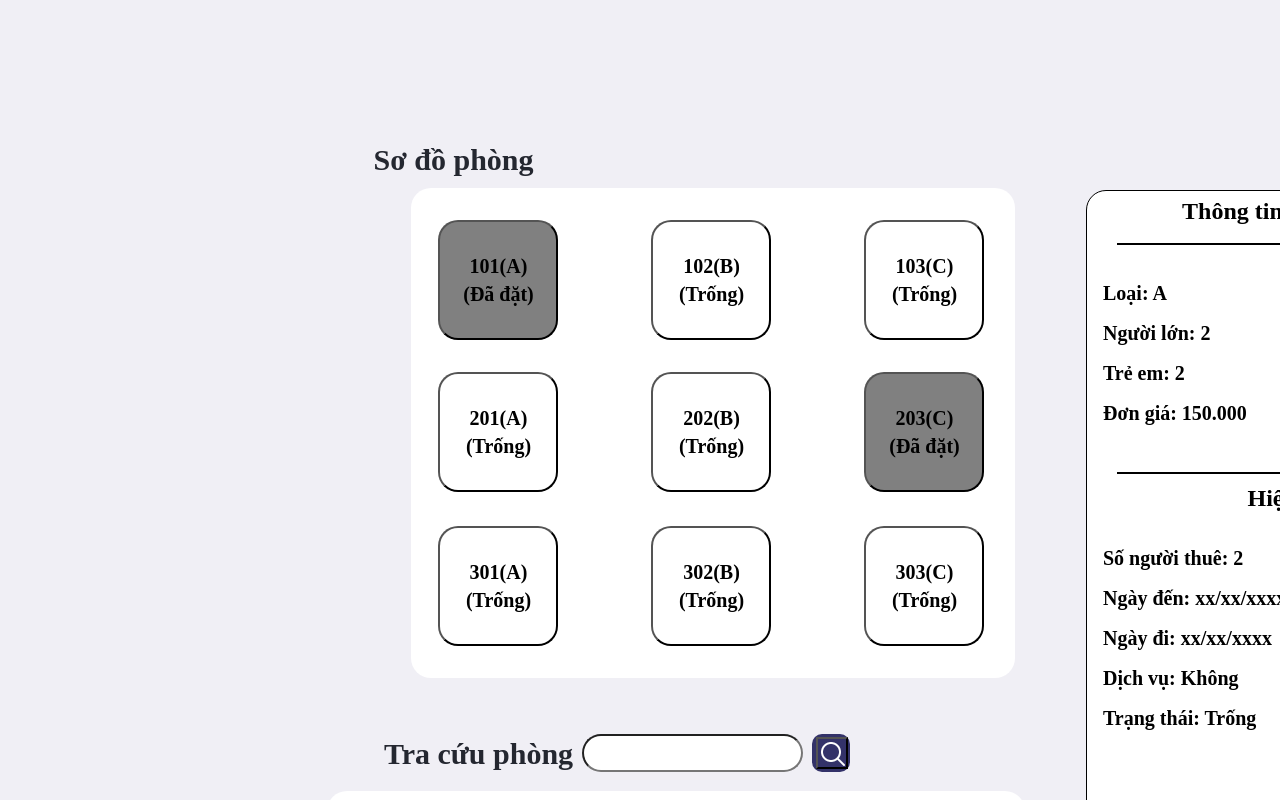
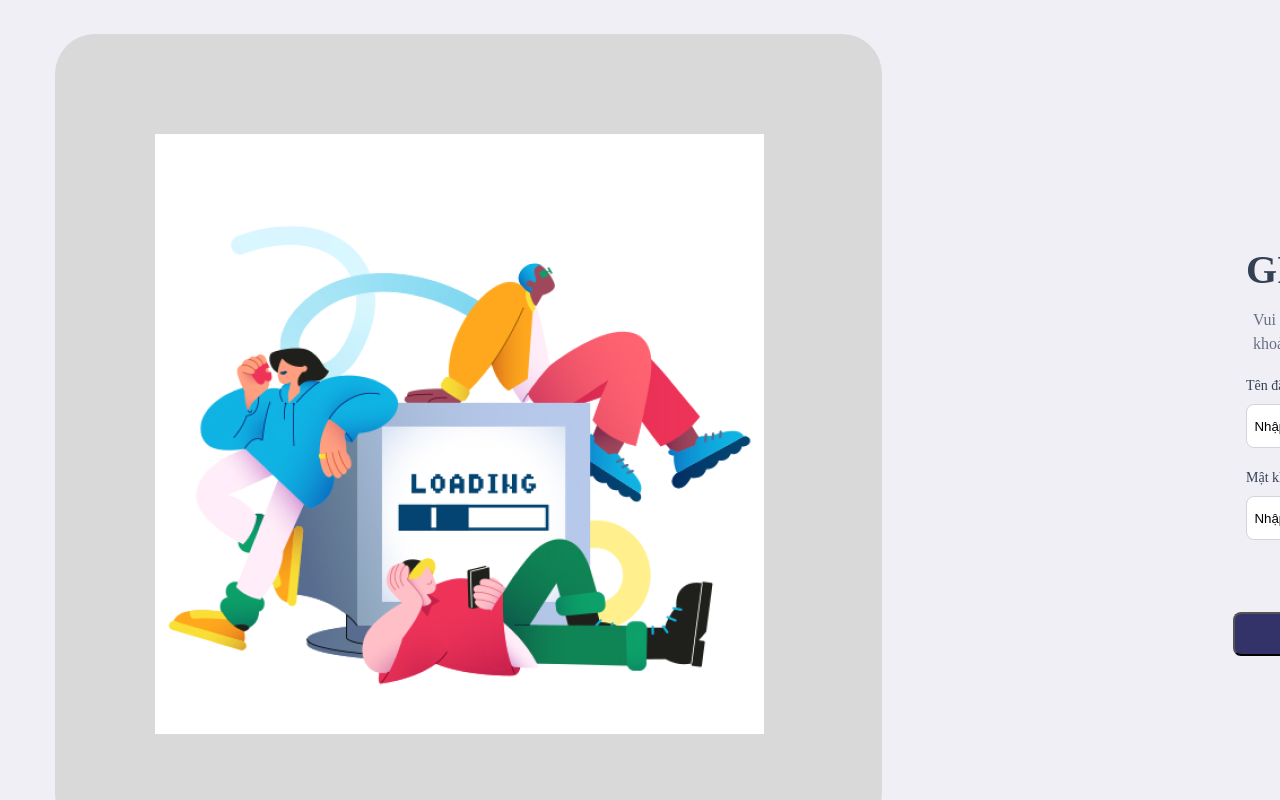
Before and after one commit to AzuraNguyen/Hotel-Management, a React (Create React App) app in the folder frontend/: page /room in a window 1280 px wide. Built offline with nearby package versions, Linux system fonts and the light colour scheme.

Commit message:
update Tuan

```diff
--- a/frontend/package.json
+++ b/frontend/package.json
@@ -6,14 +6,9 @@
     "@testing-library/jest-dom": "^5.16.5",
     "@testing-library/react": "^13.4.0",
     "@testing-library/user-event": "^13.5.0",
-<<<<<<< HEAD
-    "react": "17.0.2",
-    "react-dom": "17.0.2",
-=======
     "react": "^18.2.0",
     "react-dom": "^18.2.0",
     "react-router-dom": "^6.12.1",
->>>>>>> 38bd8f4f12160590cdef83f0df89e19d4df46956
     "react-scripts": "5.0.1",
     "react-svg": "^16.1.15",
     "web-vitals": "^2.1.4"
--- a/frontend/src/App.js
+++ b/frontend/src/App.js
@@ -23,7 +23,7 @@ function App() {
           <Route path='/customer' element={<Customer/>}/>
         </Routes>
       </BrowserRouter> */}
-      <Room/>
+      <Login/>
     </div>
   );
 }
--- a/frontend/src/components/Navbar.jsx
+++ b/frontend/src/components/Navbar.jsx
@@ -1,6 +1,6 @@
 import React from 'react'
 import {Link} from 'react-router-dom'
-import './Navbar.css'
+import './navbar.css'
 import ButtonLogout from './ButtonLogout'
 
 const Navbar = () => {
--- a/frontend/src/pages/room/Room.jsx
+++ b/frontend/src/pages/room/Room.jsx
@@ -127,9 +127,9 @@ export default function Room() {
 
     <div id='main'>
       {/* Thanh các tác vụ */}
-      {/* <div className='component'></div>
+      <div className='component'></div>
       <div className='search_bar'></div>
-      <div className='user'></div> */}
+      <div className='user'></div>
 
       <div id='sd'>Sơ đồ phòng</div>
       {/* Sơ đồ các phòng */}
```
Also changed, not shown: 1 other file (tests, documents, lock files or other folders).
